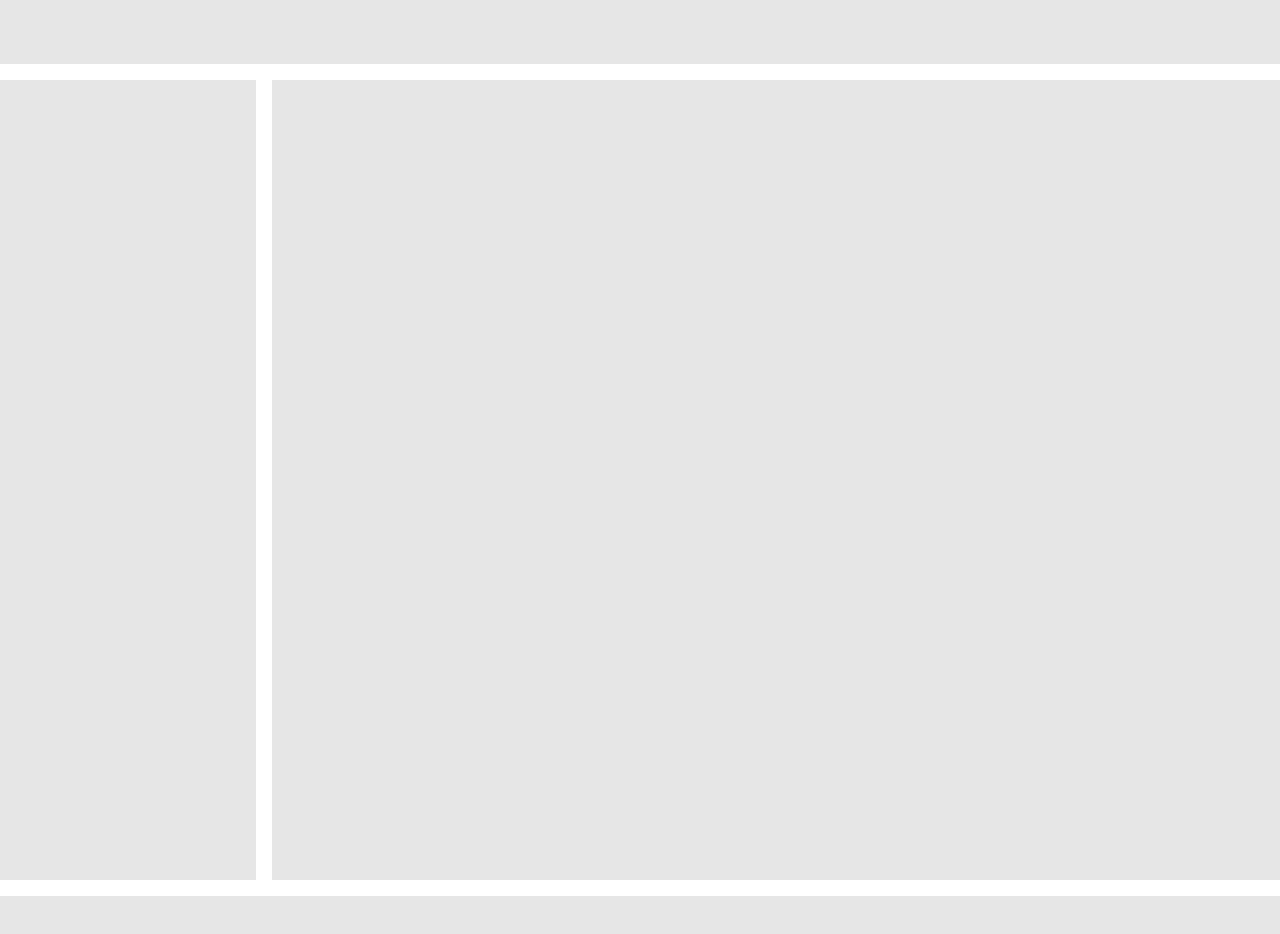
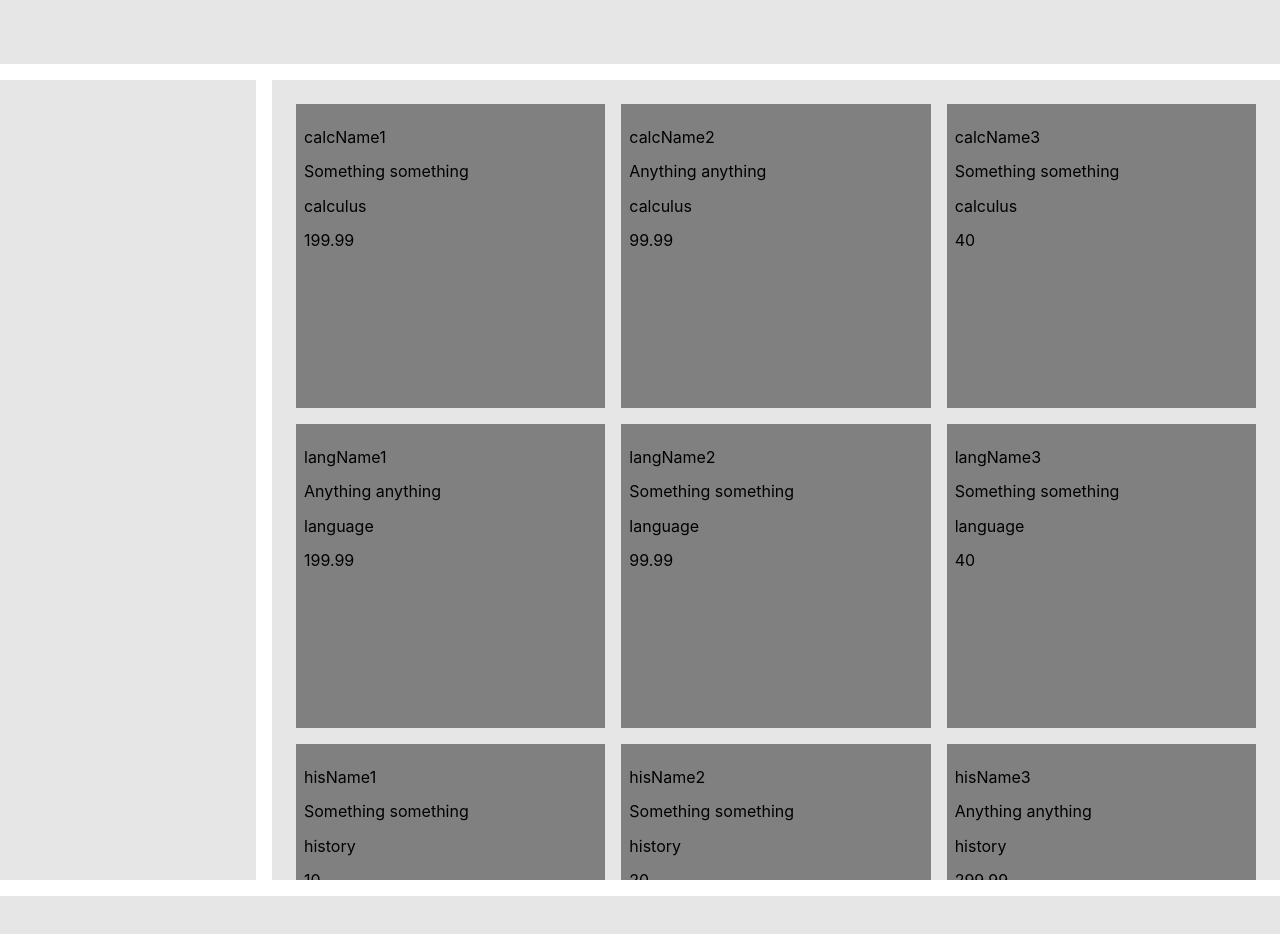
Before and after one commit to lhafkamp/inspire-app, a React (Create React App) app: page / in a window 1280 px wide. Shown: the top 934 px of the page. Built offline with nearby package versions, Linux system fonts and the light colour scheme.

Commit message:
Display courses

```diff
--- a/src/components/Course.js
+++ b/src/components/Course.js
@@ -1,9 +1,16 @@
 import React from 'react'
 
-const Course = () => (
-  <div className="course">
+const Course = ({ courseData }) => {
+  const { name, description, category, price } = courseData
 
-  </div>
-)
+  return (
+    <div className="course">
+      <p>{name}</p>
+      <p>{description}</p>
+      <p>{category}</p>
+      <p>{price}</p>
+    </div>
+  )
+}
 
 export default Course
--- a/src/components/CourseSection.js
+++ b/src/components/CourseSection.js
@@ -1,9 +1,35 @@
 import React from 'react'
+import allCourses from '../allCourses'
 
-const CourseSection = () => (
-  <div id="course-section">
+import Course from './Course'
 
-  </div>
-)
+export class CourseSection extends React.Component {
+  constructor() {
+    super()
+    this.state = {
+      courses: []
+    }
+  }
+
+  componentDidMount() {
+    const arr = []
+    Object.keys(allCourses).map(key => arr.push(allCourses[key]))
+
+    this.setState({
+      courses: arr
+    })
+  }
+
+  render() {
+    const { courses } = this.state
+
+    return (
+      <div id="course-section">
+        {courses.map(course => <Course courseData={course} key={course.name} />)}
+      </div>
+    )
+  }
+}
+
 
 export default CourseSection
--- a/src/styles/course-section.scss
+++ b/src/styles/course-section.scss
@@ -1,6 +1,20 @@
 #course-section {
+  box-sizing: border-box;
+  display: flex;
+  flex-wrap: wrap;
   flex: 1;
   background: $phc;
   height: 50rem;
   margin-left: 1rem;
+  padding: 1rem;
+  overflow-y: scroll;
+
+  .course {
+    box-sizing: border-box;
+    flex: 1 19rem;
+    height: 19rem;
+    background: gray;
+    margin: .5rem;
+    padding: .5rem;
+  }
 }
```
